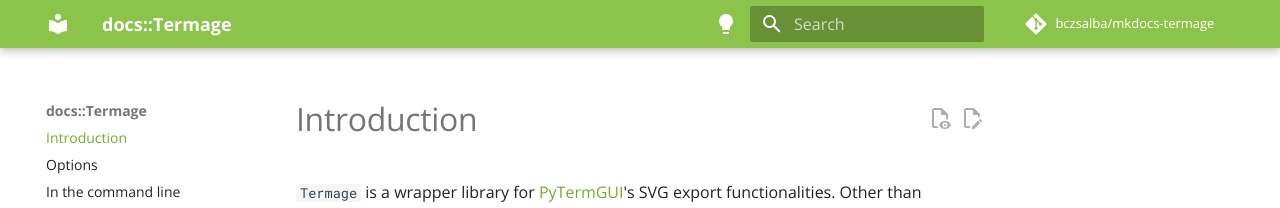
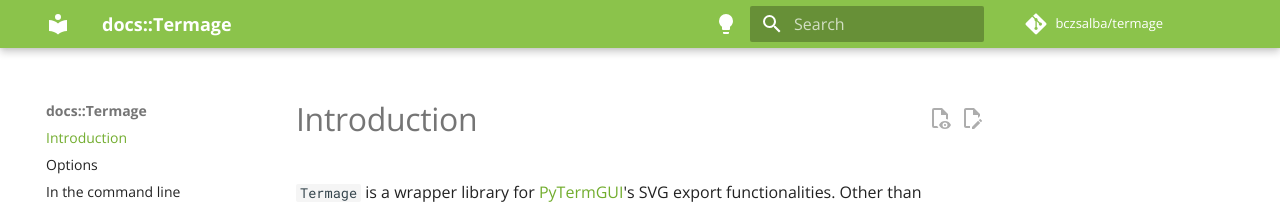
Before and after one commit to bczsalba/Termage, an MkDocs documentation site: the page built from docs/index.md, in a window 1280 px wide. Shown: the top 208 px of the page. Built offline with MkDocs 1.6.1 and Material for MkDocs 9.7.7, drawn with Linux system fonts in a browser that asks for light colours; comment, search, counter and statistics services are not loaded.

Commit message:
Update repo information

```diff
--- a/mkdocs.yml
+++ b/mkdocs.yml
@@ -32,8 +32,8 @@
   - search
   - termage
 
-repo_url: https://github.com/bczsalba/mkdocs-termage-plugin
-repo_name: bczsalba/mkdocs-termage
+repo_url: https://github.com/bczsalba/termage
+repo_name: bczsalba/termage
 
 markdown_extensions:
   - admonition
```
